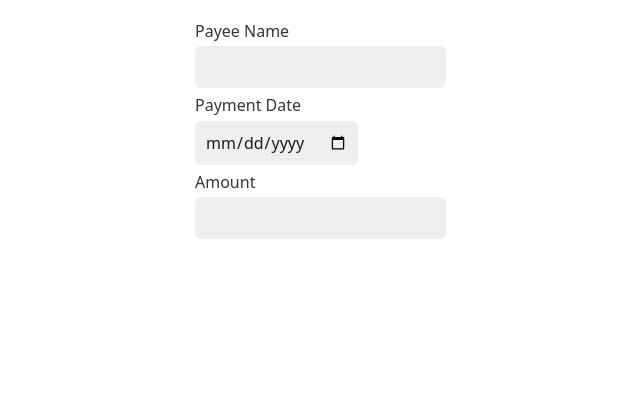
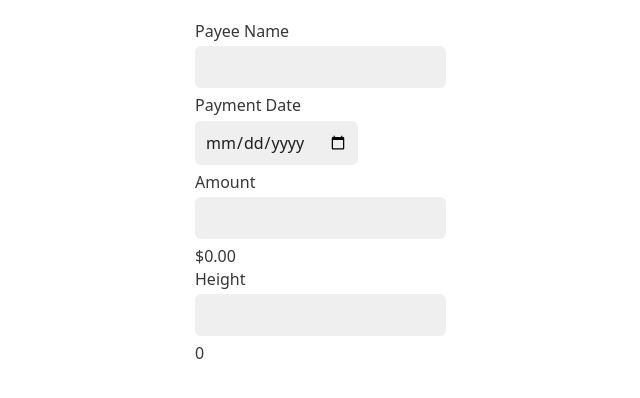
Before and after one commit to aaronminnick/angular-pipe-practice, an Angular app: page / in a window 1280 px wide. Shown: the top 398 px of the page, without its empty margins (45-685 px from the left). Built offline with nearby package versions, Linux system fonts and the light colour scheme.

Commit message:
number pipe

```diff
--- a/src/app/app.component.html
+++ b/src/app/app.component.html
@@ -18,3 +18,10 @@
 </div>
 
 {{ amount | currency }}
+
+<div>
+  <label>Height</label>
+  <input type="number" (input)="onHeightChange($any($event.target).value)" />
+</div>
+
+{{ height | number: '1.0-5' }}
--- a/src/app/app.component.ts
+++ b/src/app/app.component.ts
@@ -8,7 +8,8 @@ import { Component } from '@angular/core';
 export class AppComponent {
   name: string = '';
   date: string = '';
-  amount: string = '';
+  amount: number = 0;
+  height: number = 0;
 
   onNameChange(value: string) {
     this.name = value;
@@ -19,6 +20,10 @@ export class AppComponent {
   }
 
   onAmountChange(value: string) {
-    this.amount = value;
+    this.amount = parseFloat(value);
+  }
+
+  onHeightChange(value: string) {
+    this.height = parseFloat(value);
   }
 }
```
